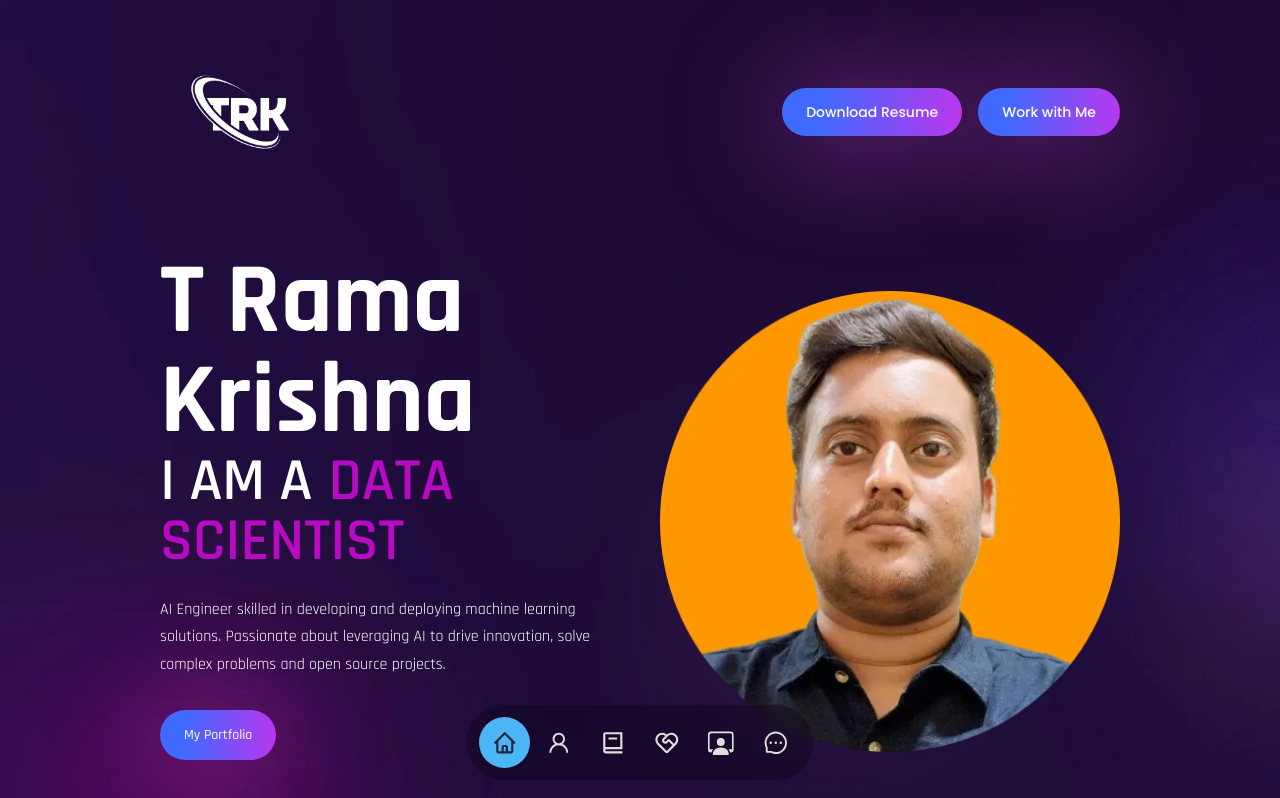
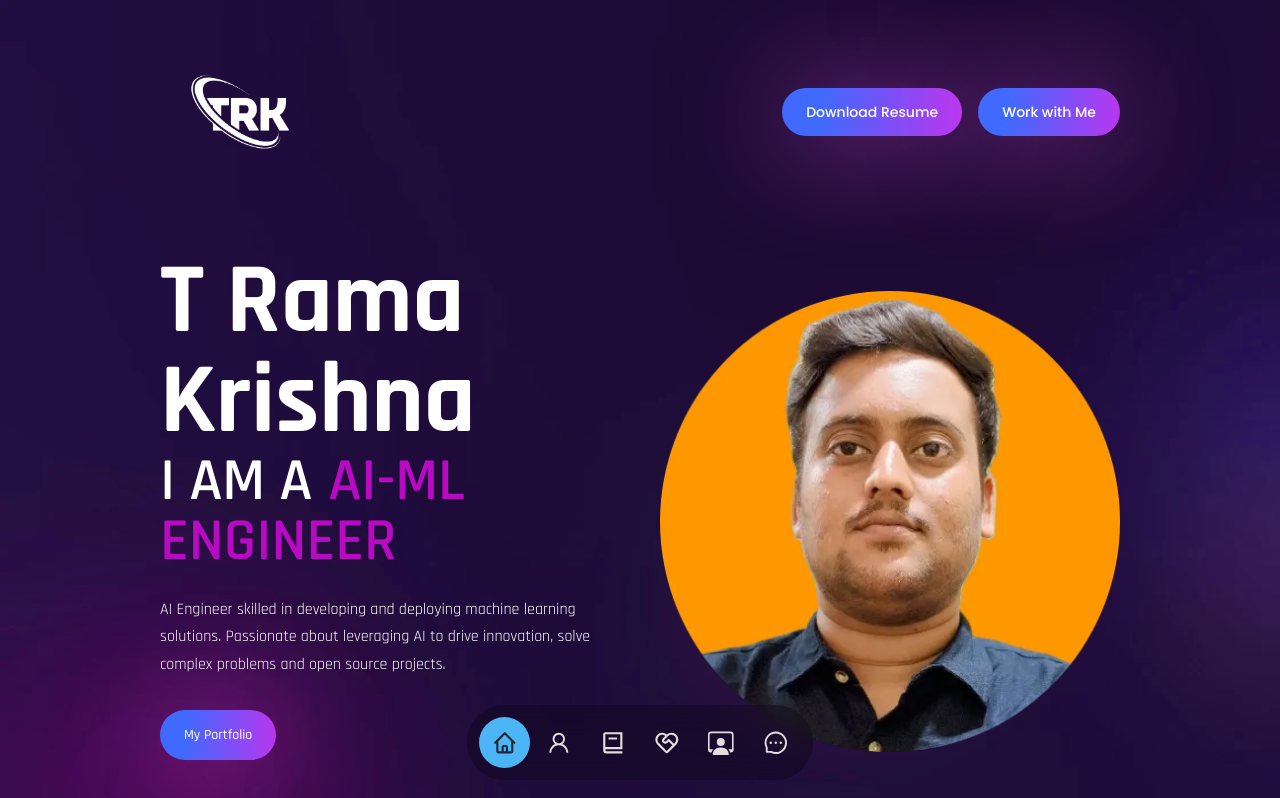
Before and after one commit to tramakrishna3012/My_Portfolio, a React (Vite) app: page / in a window 1280 px wide. Shown: the top 798 px of the page. Built offline with nearby package versions, Linux system fonts and the light colour scheme.

Commit message:
Update banner.tsx

```diff
--- a/src/components/header/banner/banner.tsx
+++ b/src/components/header/banner/banner.tsx
@@ -48,6 +48,8 @@ const HeaderBanner = () => {
               <span className="mr-4 text-white">I am a</span>
               <TypeAnimation
                 sequence={[
+                  "Python Developer",
+                  2000,
                   "AI-ML Engineer",
                   2000,
                   "Data Scientist",
```
